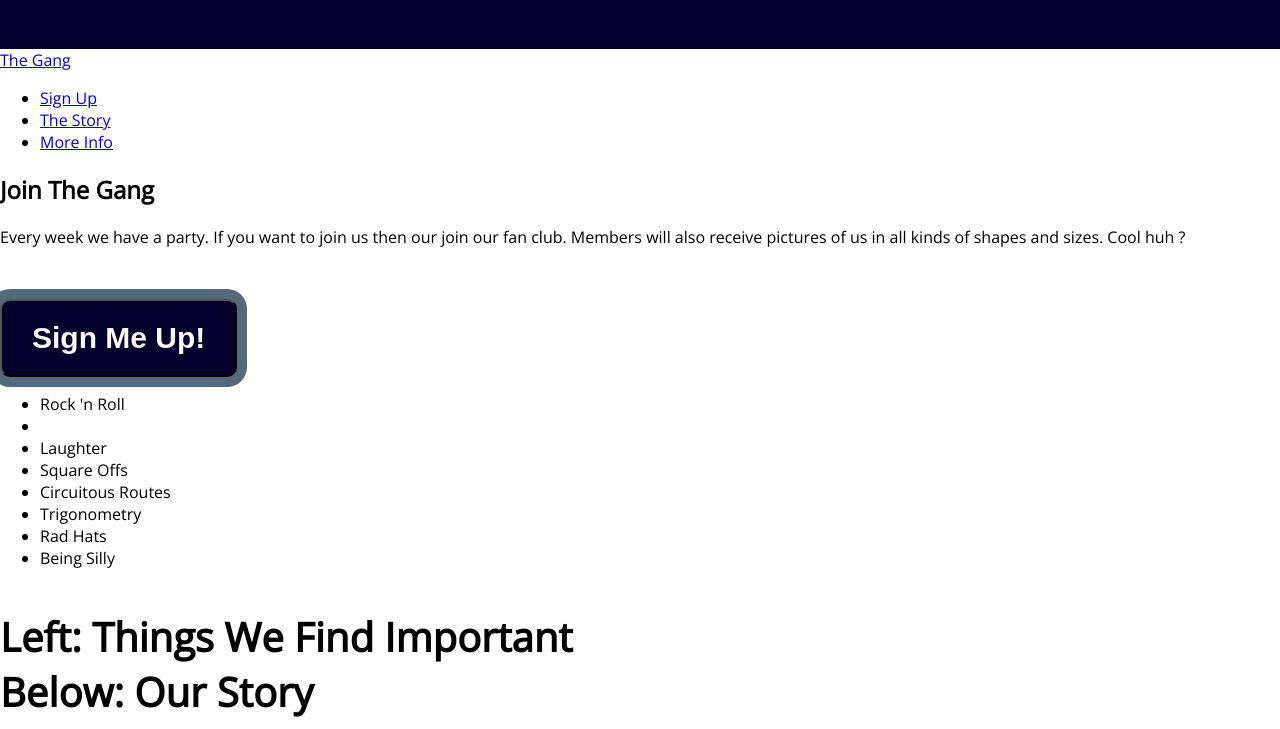
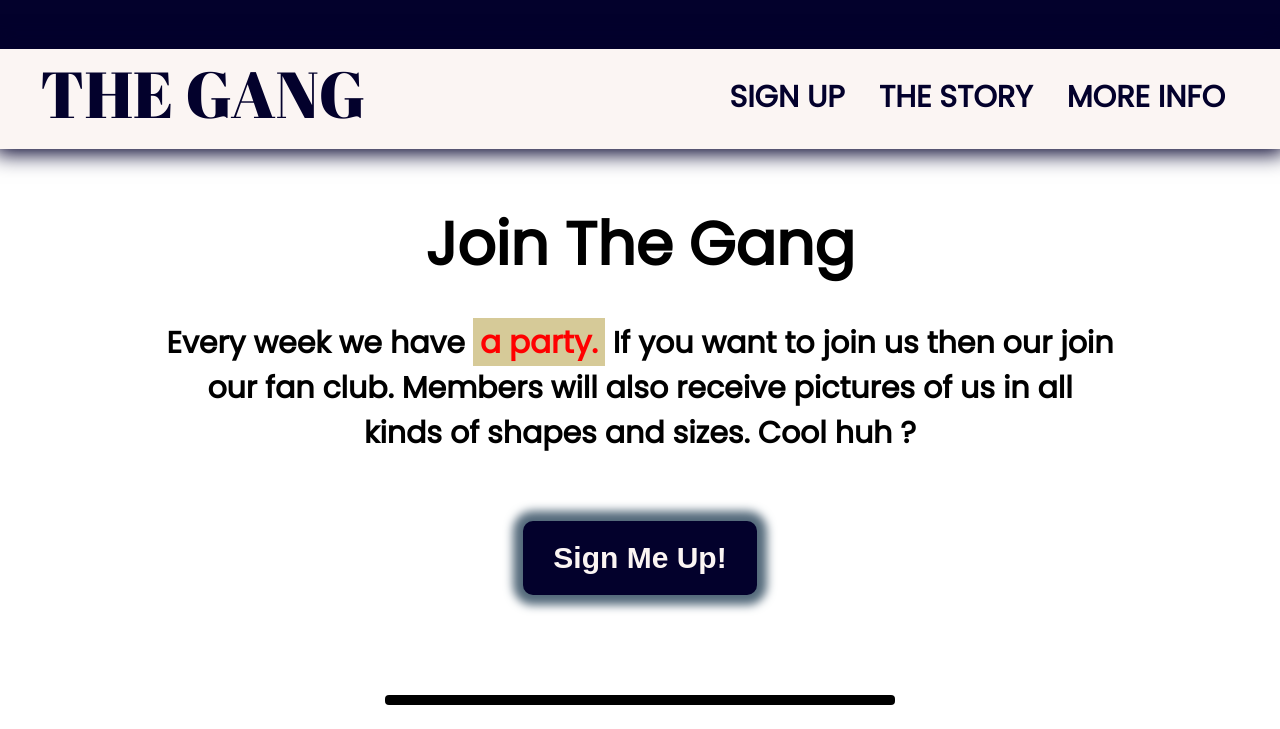
Before and after one commit to msourang/The-Gang, a plain HTML site: page index.html in a window 1280 px wide. Shown: the part 751-1480 px from the top of the page. Drawn offline with nearby package versions, Linux system fonts and the light colour scheme.

Commit message:
Navbar + Join the gang
Html tweaks
Navbar
Join the gang section

```diff
--- a/index.html
+++ b/index.html
@@ -27,6 +27,7 @@
             <div class="character2"></div>
             <div class="character3"></div>
         </div>
+        <div id="more-info"></div>
         <nav>
             <a href="#" class="logo">The Gang</a>
             <ul>
@@ -35,10 +36,11 @@
                 <li><a href="#more-info">More Info</a></li>
             </ul>
         </nav>
-        <div class="more-info" id="more-info">
+        <div class="more-info">
             <h2>Join The Gang</h2>
             <p>
-                Every week we have a party. If you want to join us then our join our fan club. Members will also
+                Every week we have <span>a party.</span> If you want to join us then our join our fan club. Members
+                will also
                 receive pictures of us in all kinds of shapes and sizes. Cool huh ?
             </p>
             <button class="cta">Sign Me Up!</button>
--- a/style.css
+++ b/style.css
@@ -1,7 +1,7 @@
-@import url('https://fonts.googleapis.com/css2?family=Open+Sans&display=swap');
+@import url('https://fonts.googleapis.com/css2?family=Abril+Fatface&family=Poppins&display=swap');
 
 body, html {
-    font-family: 'Open Sans', sans-serif;
+    font-family: 'Poppins', sans-serif;
     padding: 0;
     margin: 0;
 }
@@ -9,6 +9,11 @@ body, html {
 h1 {
     font-weight: 800;
     font-size: 70px;
+}
+
+h2 {
+    font-weight: 800;
+    font-size: 60px;
 }
 
 h3 {
@@ -22,7 +27,7 @@ h4 {
 }
 
 .wrapper {
-    width: 1200px;
+    width: 1000px;
     margin: 0 auto;
 }
 
@@ -81,12 +86,13 @@ h4 {
 
 a.cta,
 button.cta {
+    border: none;
     font-size: 30px;
     font-weight: bold;
     color: #FBF5F3;
     background-color: #03012C;
     display: inline-block;
-    box-shadow: 0 0 0 10px #546A7B;
+    box-shadow: 0 0 10px 10px #546A7B;
     padding: 20px 30px;
     border-radius: 10px;
     text-decoration: none;
@@ -96,8 +102,81 @@ button.cta {
 a.cta.alt,
 button.cta.alt
 {
-    box-shadow: 0 0 0 10px #546A7B;
+    box-shadow: 0 0 15px 10px #546A7B;
     color: #03012C;
     background-color: #D6CA98;
     margin-top: 70px;
 }
+
+nav {
+    height: 100px;
+    background-color: #FBF5F3;
+    box-sizing: border-box;
+    box-shadow: 0 0 20px 5px #03012C;
+    padding: 0 40px;
+    position: sticky;
+    top: 0;
+}
+
+nav ul {
+    list-style: none;
+    display: inline-block;
+    box-sizing: border-box;
+    float: right;
+}
+
+nav li {
+    display: inline-block;
+    margin: 10px 15px;
+    font-weight: 800;
+    text-transform: uppercase;
+}
+
+nav a {
+    color: #03012C;
+    text-decoration: none;
+    font-size: 30px;
+}
+
+.logo {
+    font-family: 'Abril Fatface', cursive;
+    font-size: 65px;
+    text-transform: uppercase;
+}
+
+.more-info {
+    margin: 50px auto;
+    text-align: center;
+    width: 950px;
+}
+
+.more-info h2 {
+    margin: 10px;
+}
+
+p {
+    font-weight: bold;
+    font-size: 30px;
+}
+
+p span {
+    color: red;
+    background-color: #D6CA98;
+    padding: 2px 7px;
+    font-weight: 1000;
+    font-size: 31px;
+}
+
+.sep {
+    height: 0;
+    margin: 100px auto;
+    width: 500px;
+    border: 5px solid black;
+    border-radius: 4px;
+}
+
+/*
+
+<div class="sep"></div>
+
+*/
```
